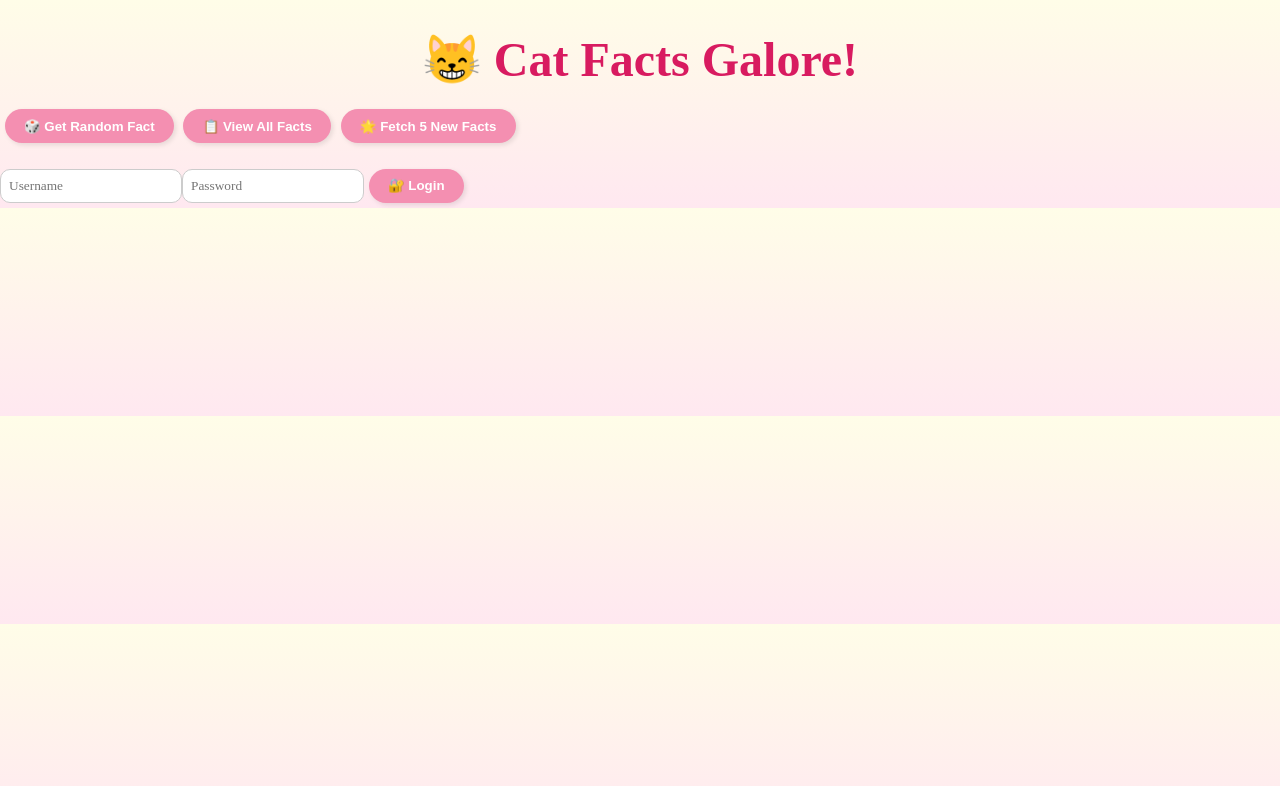
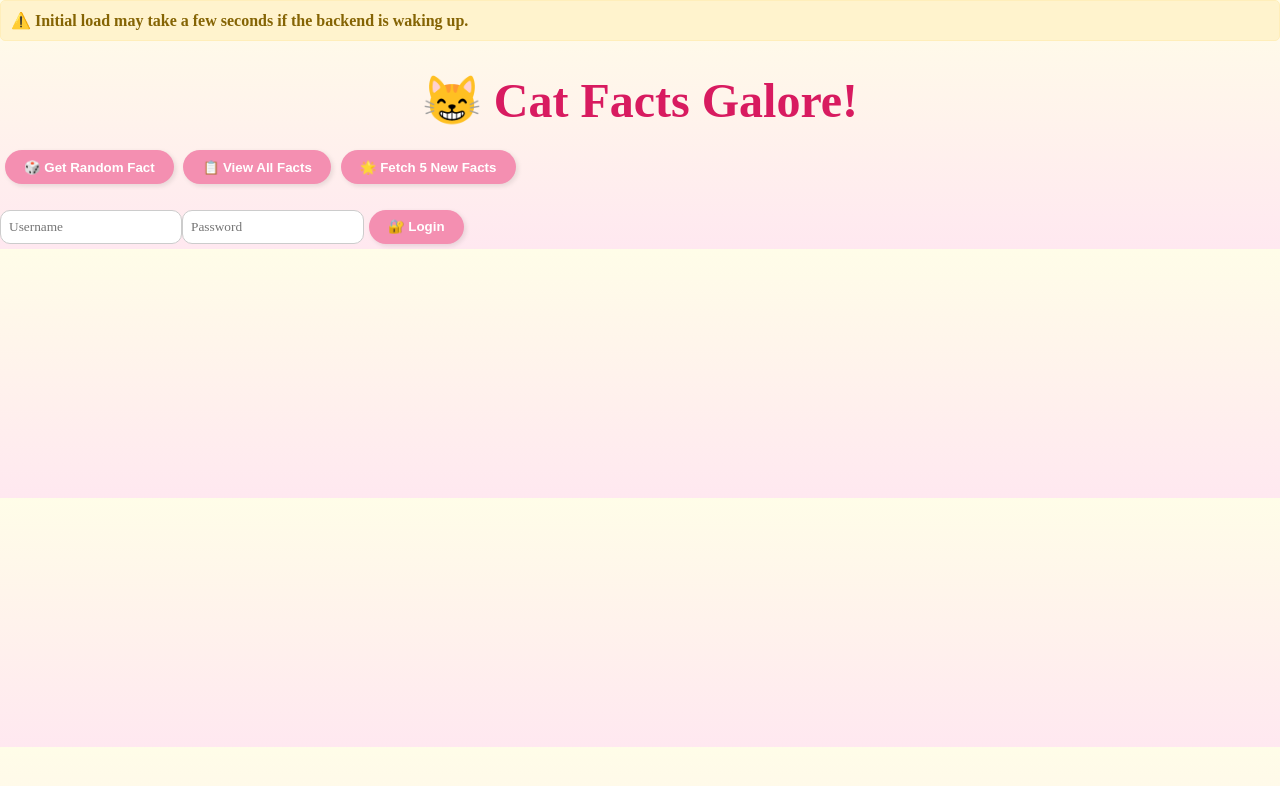
Before and after one commit to ritikaghanti/CatFactTracker, a React (Create React App) app in the folder frontend/: page / in a window 1280 px wide. Shown: the top 786 px of the page. Built offline with nearby package versions, Linux system fonts and the light colour scheme.

Commit message:
Updated App.js with initial load warning

```diff
--- a/frontend/src/App.js
+++ b/frontend/src/App.js
@@ -140,6 +140,18 @@ function App() {
 
   return (
     <div className="App">
+        <div style={{
+          backgroundColor: "#fff3cd",
+          color: "#856404",
+          padding: "10px",
+          border: "1px solid #ffeeba",
+          borderRadius: "5px",
+          marginBottom: "1rem",
+          fontWeight: "bold"
+          }}>
+          ⚠️ Initial load may take a few seconds if the backend is waking up.
+      </div>
+
       <h1>😸 Cat Facts Galore!</h1>
       {showConfetti && <Confetti />}
 
```
Also changed, not shown: 1 other file (tests, documents, lock files or other folders).
